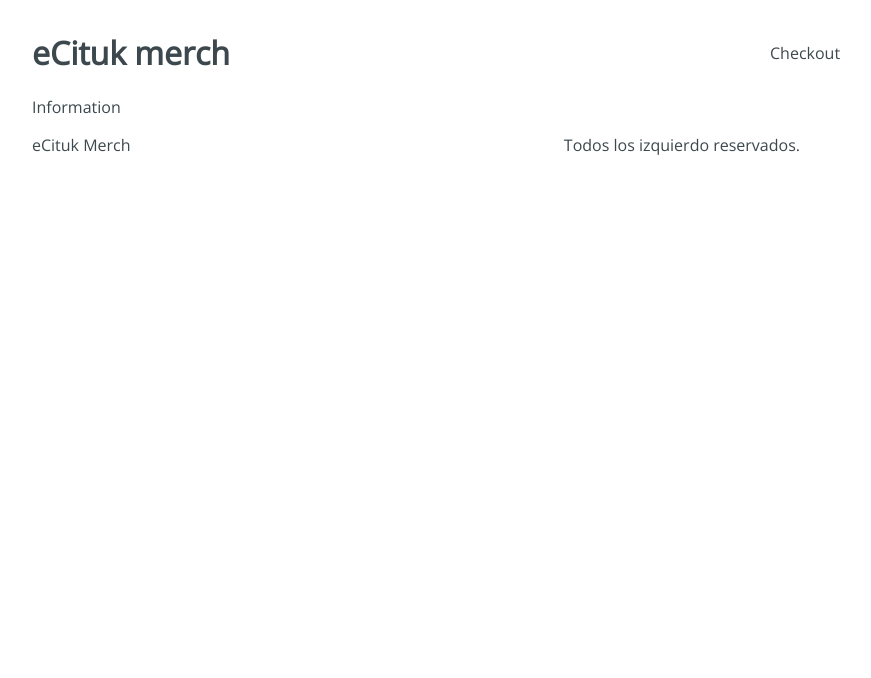
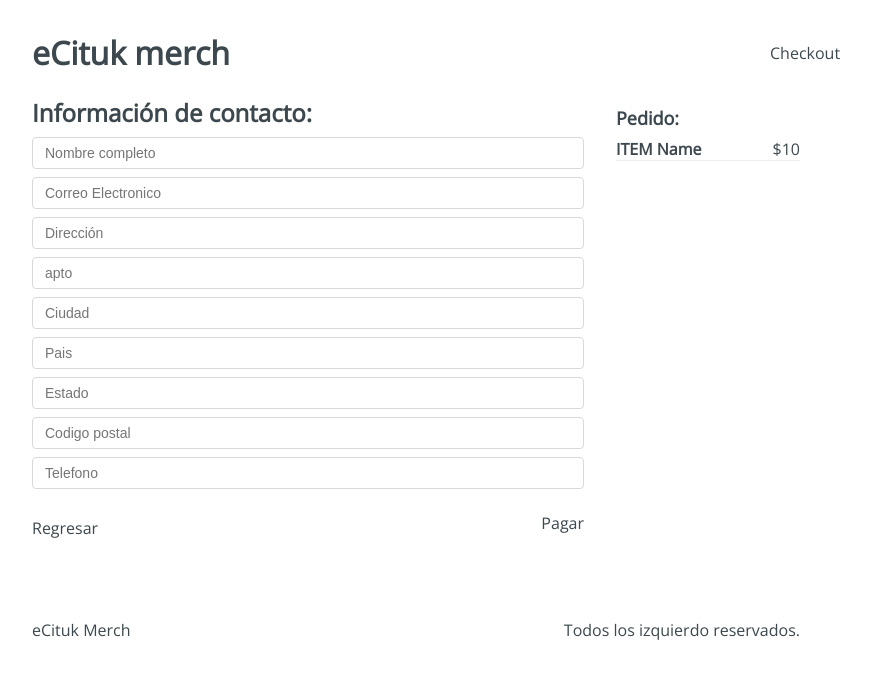
Before and after one commit to engelcituk/react-merch, a React app: page /checkout/information in a window 1280 px wide. Shown: the top 678 px of the page, without its empty margins (224-1095 px from the left). Built offline with nearby package versions, Linux system fonts and the light colour scheme; the HTML template or start-up script is replaced by a standard one.

Commit message:
Maquetación y estilos de la información del usuario

```diff
--- a/src/containers/Information.jsx
+++ b/src/containers/Information.jsx
@@ -1,9 +1,42 @@
 import React from 'react'
+import '../styles/components/Information.css'
 
-export const Information = () => {
+const Information = () => {
   return (
-    <div>Information</div>
-  )
-}
+    <div className="Information">
+      <div className="Information-content">
+        <div className="Information-head">
+          <h2>Información de contacto:</h2>
+        </div>
+        <div className="Information-form">
+          <form action="">
+            <input type="text" placeholder="Nombre completo" name="name" />
+            <input type="text" placeholder="Correo Electronico" name="email" />
+            <input type="text" placeholder="Dirección" name="addres" />
+            <input type="text" placeholder="apto" name="apto" />
+            <input type="text" placeholder="Ciudad" name="city" />
+            <input type="text" placeholder="Pais" name="country" />
+            <input type="text" placeholder="Estado" name="state" />
+            <input type="text" placeholder="Codigo postal" name="cp" />
+            <input type="text" placeholder="Telefono" name="phone" />
+          </form>
+        </div>
+        <div className="Information-buttons">
+          <div className="Information-back">Regresar</div>
+          <div className="Information-next">Pagar</div>
+        </div>
+      </div>
+      <div className="Information-sidebar">
+        <h3>Pedido:</h3>
+        <div className="Information-item">
+          <div className="Information-element">
+            <h4>ITEM Name</h4>
+            <span>$10</span>
+          </div>
+        </div>
+      </div>
+    </div>
+  );
+};
 
 export default Information
```
